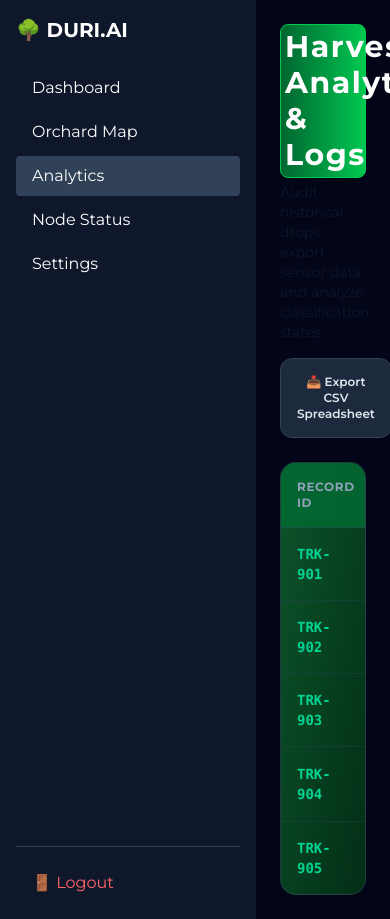
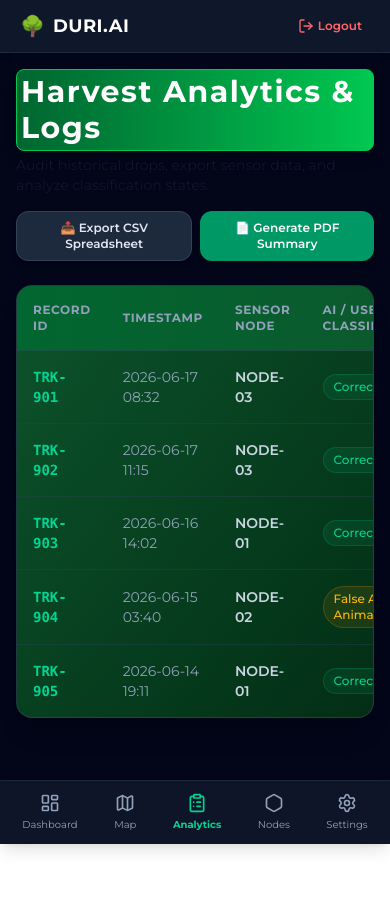
Before and after one commit to NotApel/Duri.AI, a React (Vite) app: page /analytics in a window 390 px wide. After the commit the page ends 844 px from the top, so only its background shows below. Built offline with nearby package versions, Linux system fonts and the light colour scheme.

Commit message:
Update AppLayout.jsx

```diff
--- a/src/components/AppLayout.jsx
+++ b/src/components/AppLayout.jsx
@@ -1,6 +1,14 @@
 // src/components/AppLayout.jsx
 import React from "react";
 import { Outlet, NavLink, useNavigate } from "react-router-dom";
+import {
+  LayoutDashboard,
+  ClipboardList,
+  Map,
+  Hexagon,
+  Settings,
+  LogOut
+} from "lucide-react";
 
 export default function AppLayout() {
   const navigate = useNavigate();
@@ -10,69 +18,164 @@ export default function AppLayout() {
   };
 
   return (
-    <div className="flex min-h-screen bg-slate-950">
-      {/* Sidebar */}
-      <div className="w-64 bg-slate-900 text-white p-4 min-h-screen flex flex-col">
-        <h1 className="text-xl font-bold mb-6">🌳 DURI.AI</h1>
+    <div className="flex flex-col md:flex-row min-h-screen bg-slate-950 text-slate-100 font-sans">
+
+      {/* DESKTOP SIDEBAR - Hidden on Mobile */}
+      <aside className="hidden md:flex flex-col w-64 bg-slate-900 border-r border-slate-800 p-4 min-h-screen sticky top-0 h-screen">
+        <div className="flex items-center space-x-2 mb-6 px-2">
+          <span className="text-2xl">🌳</span>
+          <span className="text-xl font-bold tracking-wider text-white">DURI.AI</span>
+        </div>
 
         <nav className="flex-1 space-y-1">
           <NavLink
             to="/dashboard"
             className={({ isActive }) =>
-              `block px-4 py-2 rounded hover:bg-slate-700 transition ${isActive ? "bg-slate-700" : ""}`
+              `flex items-center gap-3 px-4 py-2.5 rounded-lg transition font-medium text-sm ${
+                isActive ? "bg-emerald-600/20 text-emerald-400 font-semibold" : "text-slate-300 hover:bg-slate-800"
+              }`
             }
           >
+            <LayoutDashboard className="w-5 h-5" />
             Dashboard
           </NavLink>
           <NavLink
             to="/map"
             className={({ isActive }) =>
-              `block px-4 py-2 rounded hover:bg-slate-700 transition ${isActive ? "bg-slate-700" : ""}`
+              `flex items-center gap-3 px-4 py-2.5 rounded-lg transition font-medium text-sm ${
+                isActive ? "bg-emerald-600/20 text-emerald-400 font-semibold" : "text-slate-300 hover:bg-slate-800"
+              }`
             }
           >
+            <Map className="w-5 h-5" />
             Orchard Map
           </NavLink>
           <NavLink
             to="/analytics"
             className={({ isActive }) =>
-              `block px-4 py-2 rounded hover:bg-slate-700 transition ${isActive ? "bg-slate-700" : ""}`
+              `flex items-center gap-3 px-4 py-2.5 rounded-lg transition font-medium text-sm ${
+                isActive ? "bg-emerald-600/20 text-emerald-400 font-semibold" : "text-slate-300 hover:bg-slate-800"
+              }`
             }
           >
+            <ClipboardList className="w-5 h-5" />
             Analytics
           </NavLink>
           <NavLink
             to="/nodes"
             className={({ isActive }) =>
-              `block px-4 py-2 rounded hover:bg-slate-700 transition ${isActive ? "bg-slate-700" : ""}`
+              `flex items-center gap-3 px-4 py-2.5 rounded-lg transition font-medium text-sm ${
+                isActive ? "bg-emerald-600/20 text-emerald-400 font-semibold" : "text-slate-300 hover:bg-slate-800"
+              }`
             }
           >
+            <Hexagon className="w-5 h-5" />
             Node Status
           </NavLink>
           <NavLink
             to="/settings"
             className={({ isActive }) =>
-              `block px-4 py-2 rounded hover:bg-slate-700 transition ${isActive ? "bg-slate-700" : ""}`
+              `flex items-center gap-3 px-4 py-2.5 rounded-lg transition font-medium text-sm ${
+                isActive ? "bg-emerald-600/20 text-emerald-400 font-semibold" : "text-slate-300 hover:bg-slate-800"
+              }`
             }
           >
+            <Settings className="w-5 h-5" />
             Settings
           </NavLink>
         </nav>
 
-        {/* Logout Button at Bottom */}
-        <div className="mt-auto pt-4 border-t border-slate-700">
+        {/* Logout Button */}
+        <div className="mt-auto pt-4 border-t border-slate-800">
           <button
             onClick={handleLogout}
-            className="w-full block px-4 py-2 rounded hover:bg-red-600/20 text-red-400 transition text-left"
+            className="w-full flex items-center gap-3 px-4 py-2.5 rounded-lg hover:bg-red-500/10 text-red-400 transition text-left text-sm font-medium"
           >
-            🚪 Logout
+            <LogOut className="w-5 h-5" />
+            Logout
           </button>
         </div>
-      </div>
+      </aside>
 
-      {/* Main Content */}
-      <div className="flex-1 p-6 overflow-y-auto">
+      {/* MOBILE TOP BAR - Hidden on Desktop */}
+      <header className="md:hidden bg-slate-900 px-5 py-3 flex justify-between items-center border-b border-slate-800 sticky top-0 z-40 shadow-md">
+        <div className="flex items-center space-x-2">
+          <span className="text-xl">🌳</span>
+          <span className="text-lg font-bold text-white tracking-wide">DURI.AI</span>
+        </div>
+        <button
+          onClick={handleLogout}
+          className="text-red-400 hover:text-red-300 px-2 py-1 rounded-lg text-xs font-semibold transition flex items-center gap-1"
+        >
+          <LogOut className="w-4 h-4" />
+          Logout
+        </button>
+      </header>
+
+      {/* MAIN CONTENT AREA */}
+      <main className="flex-1 p-4 md:p-8 pb-24 md:pb-8 overflow-y-auto max-w-7xl mx-auto w-full">
         <Outlet />
-      </div>
+      </main>
+
+      {/* MOBILE BOTTOM NAVIGATION BAR - Hidden on Desktop */}
+      <nav className="md:hidden fixed bottom-0 left-0 right-0 bg-slate-900/95 backdrop-blur-md border-t border-slate-800 flex justify-around items-center py-2 px-1 z-50 shadow-lg">
+        <NavLink
+          to="/dashboard"
+          className={({ isActive }) =>
+            `flex flex-col items-center gap-1 text-[10px] transition px-2 py-1 ${
+              isActive ? "text-emerald-400 font-bold" : "text-slate-400 hover:text-slate-200"
+            }`
+          }
+        >
+          <LayoutDashboard className="w-5 h-5" />
+          <span>Dashboard</span>
+        </NavLink>
+        <NavLink
+          to="/map"
+          className={({ isActive }) =>
+            `flex flex-col items-center gap-1 text-[10px] transition px-2 py-1 ${
+              isActive ? "text-emerald-400 font-bold" : "text-slate-400 hover:text-slate-200"
+            }`
+          }
+        >
+          <Map className="w-5 h-5" />
+          <span>Map</span>
+        </NavLink>
+        <NavLink
+          to="/analytics"
+          className={({ isActive }) =>
+            `flex flex-col items-center gap-1 text-[10px] transition px-2 py-1 ${
+              isActive ? "text-emerald-400 font-bold" : "text-slate-400 hover:text-slate-200"
+            }`
+          }
+        >
+          <ClipboardList className="w-5 h-5" />
+          <span>Analytics</span>
+        </NavLink>
+        <NavLink
+          to="/nodes"
+          className={({ isActive }) =>
+            `flex flex-col items-center gap-1 text-[10px] transition px-2 py-1 ${
+              isActive ? "text-emerald-400 font-bold" : "text-slate-400 hover:text-slate-200"
+            }`
+          }
+        >
+          <Hexagon className="w-5 h-5" />
+          <span>Nodes</span>
+        </NavLink>
+        <NavLink
+          to="/settings"
+          className={({ isActive }) =>
+            `flex flex-col items-center gap-1 text-[10px] transition px-2 py-1 ${
+              isActive ? "text-emerald-400 font-bold" : "text-slate-400 hover:text-slate-200"
+            }`
+          }
+        >
+          <Settings className="w-5 h-5" />
+          <span>Settings</span>
+        </NavLink>
+      </nav>
+
     </div>
   );
 }
```
